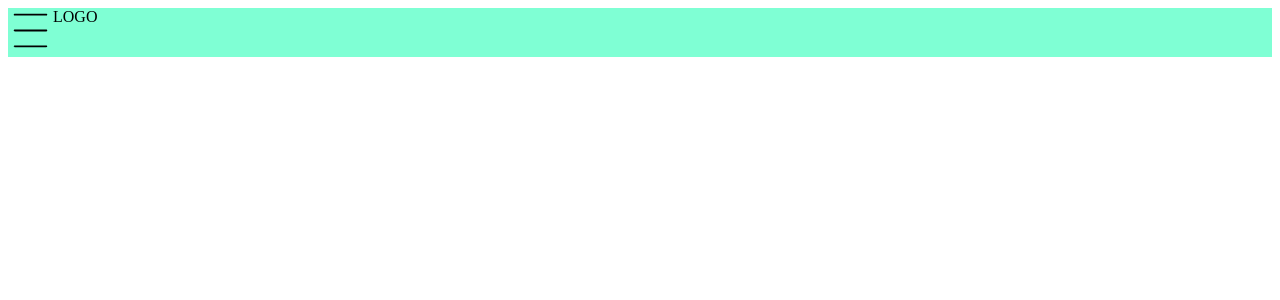
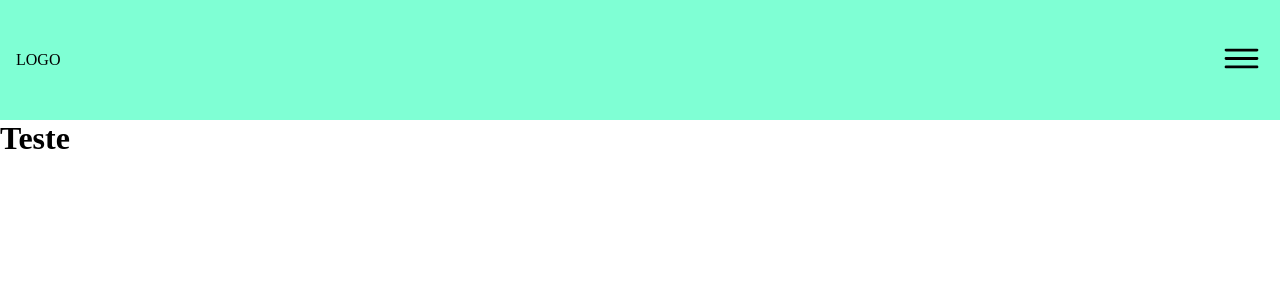
Before and after one commit to BrCarlini/FreelanceJob-SiteBlogPsicologo, a React (Vite) app in the folder siteBlog-project/: page / in a window 1280 px wide. Shown: the top 300 px of the page. Built offline with nearby package versions, Linux system fonts and the light colour scheme.

Commit message:
Adicionado função do Menu Burger

```diff
--- a/siteBlog-project/src/components/Header/Header.jsx
+++ b/siteBlog-project/src/components/Header/Header.jsx
@@ -1,22 +1,60 @@
-import { CiMenuBurger } from 'react-icons/ci'
+import { IoMenuOutline } from 'react-icons/io5'
 import styles from './header.module.scss'
+import './header.module.scss'
+import { useState } from 'react'
 
 export default function Header() {
+
+    const [activeMenu, setMenu] = useState(false)
+
+    let toggleMenu = () => {
+        setMenu(!activeMenu)
+    }
+
+
+
     return (
         <>
             <header className={styles.header}>
 
                 <div className={styles.container__header}>
                     <div>
-                        <CiMenuBurger size={45} />
+                        LOGO
                     </div>
 
-                    <div>
-                        LOGO
+                    <nav className={styles.container__menuDesktop}>
+                        <ul>
+                            <li>Início</li>
+                            <li>Sobre mim</li>
+                            <li>Contatos</li>
+                            <li>Psicoterapia</li>
+                            <li>Depoimentos</li>
+                            <li>Blog</li>
+                            <li>Serviços</li>
+                        </ul>
+                    </nav>
+
+                    <div className={styles.container__menuBurger} onClick={() => toggleMenu()}>
+                        <IoMenuOutline size={45} />
                     </div>
+
                 </div>
 
             </header>
+
+            <nav className={activeMenu ? `${styles.menu} ${styles.menu__active}` : `${styles.menu} ${styles.menu__disabled}`}>
+                <ul >
+                    <li>Início</li>
+                    <li>Sobre mim</li>
+                    <li>Contatos</li>
+                    <li>Psicoterapia</li>
+                    <li>Depoimentos</li>
+                    <li>Blog</li>
+                    <li>Serviços</li>
+                </ul>
+            </nav>
+
+            <h1>Teste</h1>
         </>
     )
 }
--- a/siteBlog-project/src/components/Header/header.module.scss
+++ b/siteBlog-project/src/components/Header/header.module.scss
@@ -1,7 +1,46 @@
 .header{
+    display: flex;
+    width: 100vw;
+    height: 15vh;
+    padding: 0 1rem;
     background-color: aquamarine;
 
     .container__header{
         display: flex;
+        width: 100vw;
+        justify-content: space-between;
+        align-items: center;
+
+        .container__menuDesktop{
+            display: none;
+        }
     }
 }
+
+.menu {
+    width: 100vw;
+    height: 100vh;
+    background-color: antiquewhite;
+    position: absolute;
+    padding: 2rem;
+
+    ul {
+        list-style: none;
+        display: flex;
+        flex-direction: column;
+        align-items: center;
+        gap: 3rem;
+    }
+}
+
+.menu__disabled{
+    display: none;
+}
+
+
+/* Desktop */
+@media(min-width: 1440px){
+    .container__menuBurger {
+        display: none;
+    }
+}
--- a/siteBlog-project/src/main.jsx
+++ b/siteBlog-project/src/main.jsx
@@ -1,6 +1,8 @@
 import React from 'react'
 import ReactDOM from 'react-dom/client'
 import App from './App.jsx'
+
+import './stylesGlobals/main.scss'
 
 
 ReactDOM.createRoot(document.getElementById('root')).render(
--- /dev/null
+++ b/siteBlog-project/src/stylesGlobals/main.scss
@@ -0,0 +1,5 @@
+* {
+    margin: 0;
+    padding: 0;
+    box-sizing: border-box;
+}
```
